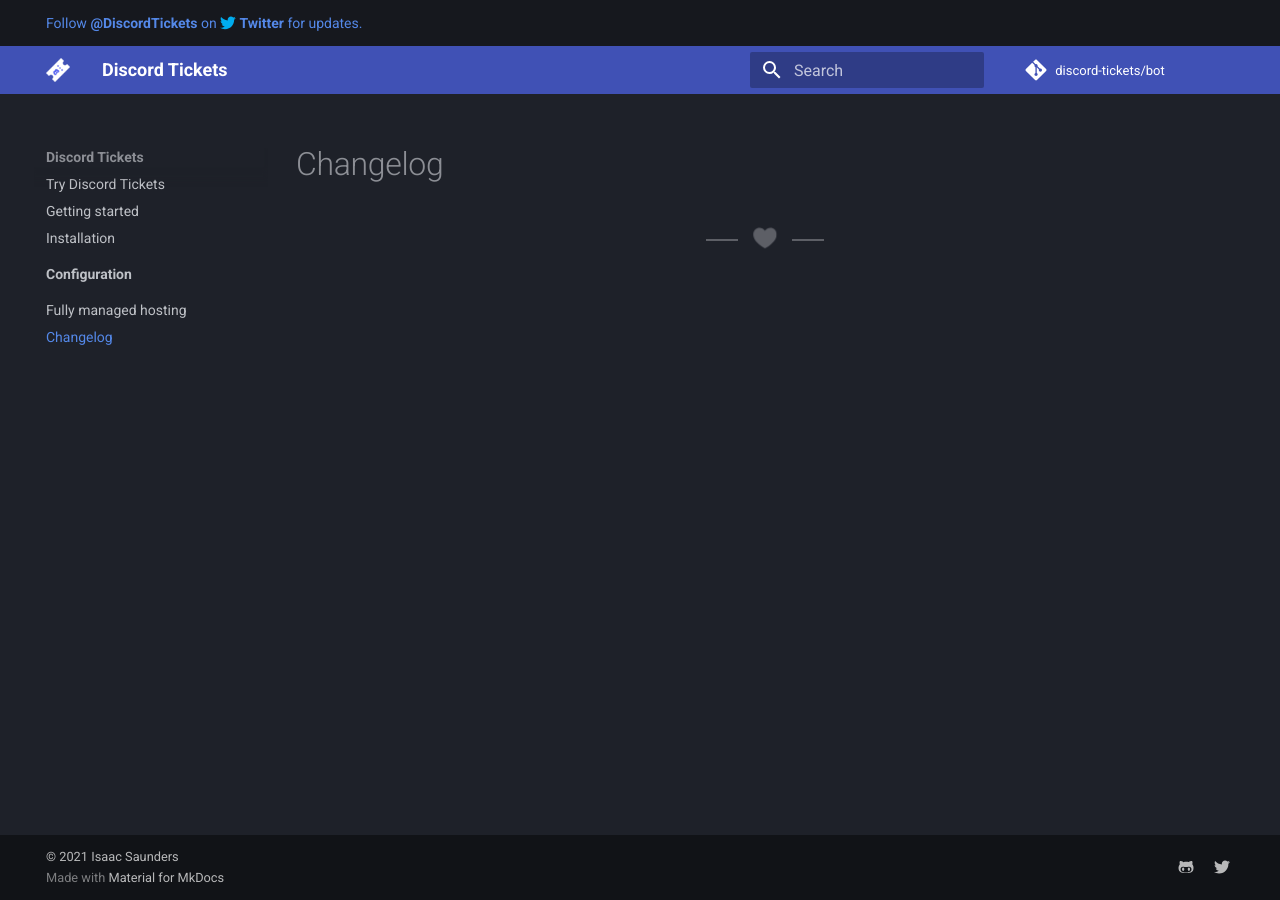
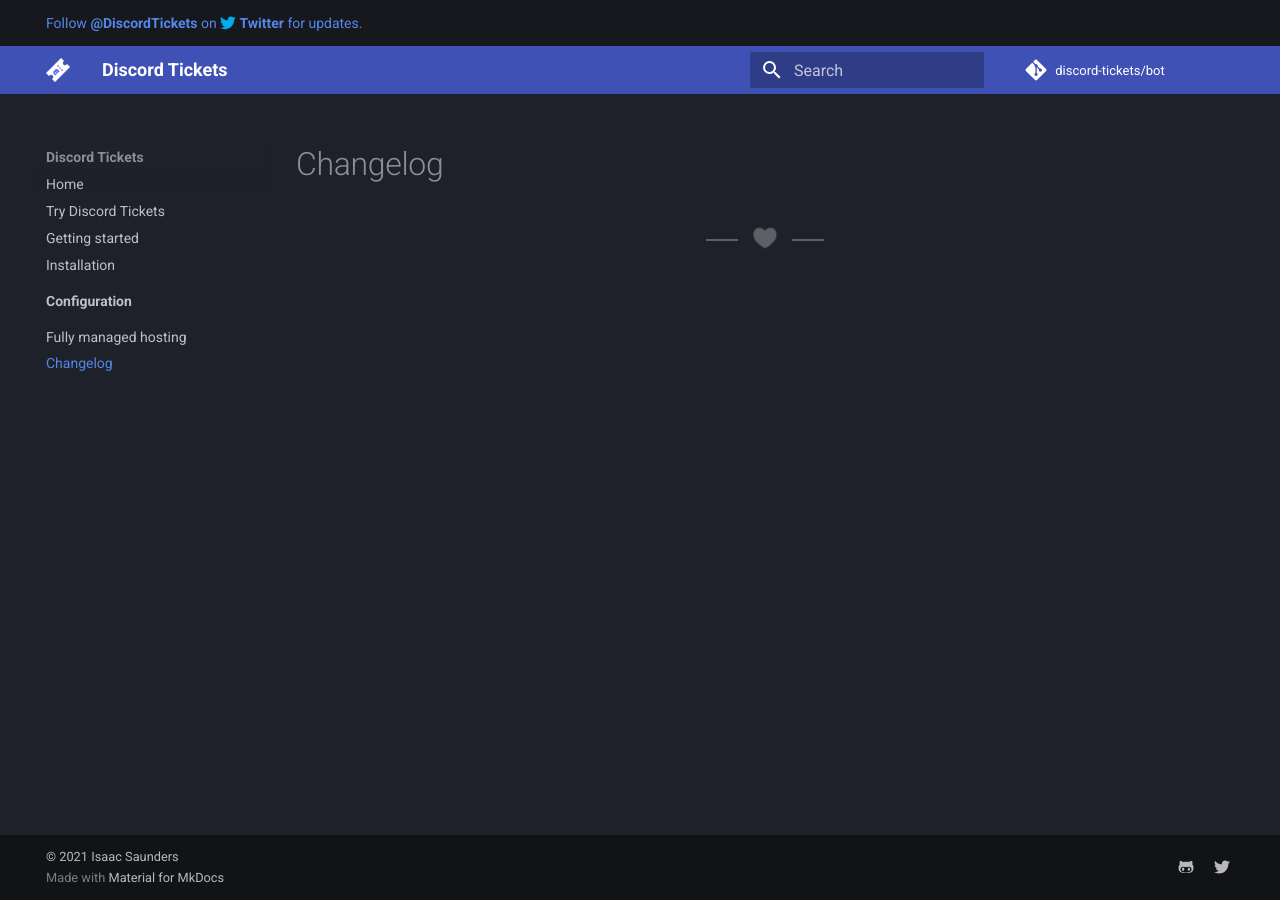
Before and after one commit to discord-tickets/docs, an MkDocs documentation site: the page built from docs/changelog.md, in a window 1280 px wide. Built offline with MkDocs 1.6.1 and Material for MkDocs 9.7.7, drawn with Linux system fonts in a browser that asks for light colours; comment, search, counter and statistics services are not loaded.

Commit message:
Add home back to nav so it appears in the sitemap
Home page wasn't appearing on search engines :(

```diff
--- a/mkdocs.yml
+++ b/mkdocs.yml
@@ -66,11 +66,9 @@
 
 markdown_extensions:
   - admonition
+  - attr_list
   - codehilite:
       guess_lang: false
-  - toc:
-      permalink: true
-      slugify: !!python/name:pymdownx.slugs.uslugify
   - footnotes
   - meta
   - pymdownx.arithmatex
@@ -82,17 +80,24 @@
   - pymdownx.emoji:
       emoji_index: !!python/name:materialx.emoji.twemoji
       emoji_generator: !!python/name:materialx.emoji.to_svg
+  - pymdownx.highlight:
+      linenums: true
   - pymdownx.inlinehilite
+  - pymdownx.keys
   - pymdownx.magiclink
   - pymdownx.mark
   - pymdownx.smartsymbols
   - pymdownx.superfences
+  - pymdownx.tabbed
   - pymdownx.tasklist:
       custom_checkbox: true
-  - pymdownx.tabbed
   - pymdownx.tilde
+  - toc:
+      permalink: true
+      slugify: !!python/name:pymdownx.slugs.uslugify
 
 nav:
+  - Home: index.md
   - Try Discord Tickets: try.md
   - Getting started: getting-started.md
   - Installation: installation.md
```
